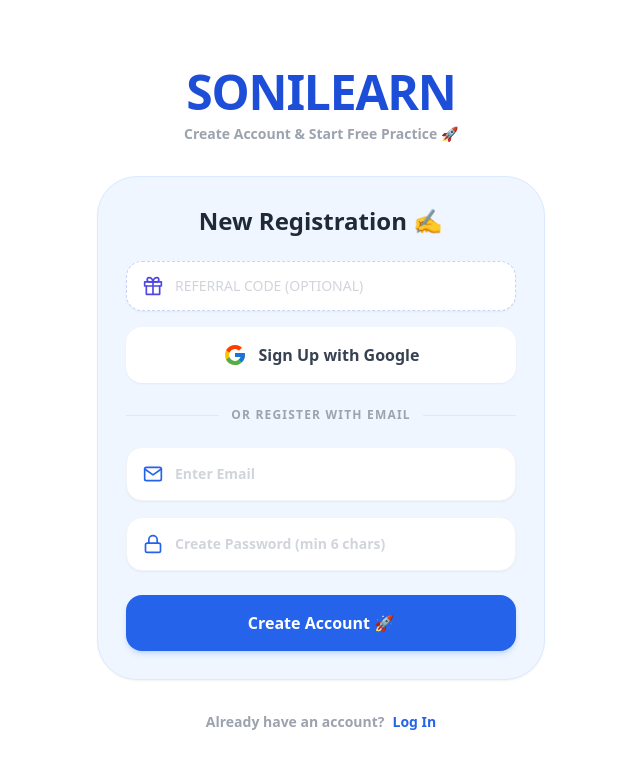
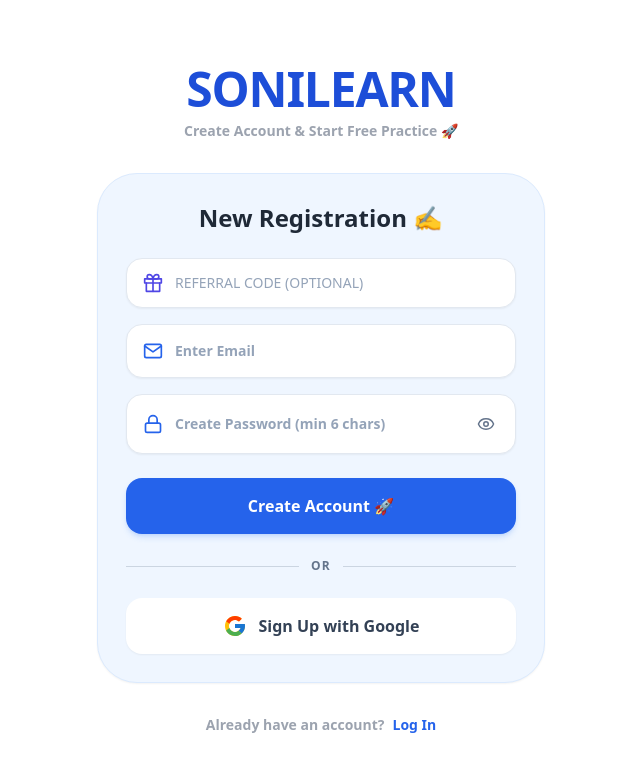
Before and after one commit to shanu-dev911/sonilearn, a Next.js app: page /signup in a window 1280 px wide. Shown: the top 772 px of the page, without its empty margins (319-959 px from the left). Built offline with nearby package versions, Linux system fonts and the light colour scheme; no server answers.

Commit message:
Improve login and signup forms

```diff
--- a/app/login/page.tsx
+++ b/app/login/page.tsx
@@ -4,6 +4,7 @@
 
 import { useState, useEffect } from "react";
 import { useRouter } from "next/navigation";
+import Link from "next/link";
 
 import {
     signInWithEmailAndPassword,
@@ -23,6 +24,7 @@
 import { auth, db } from "@/lib/firebase-client";
 import { FcGoogle } from "react-icons/fc";
 import { FiMail, FiLock } from "react-icons/fi";
+import { Eye, EyeOff } from "lucide-react";
 
 const googleProvider = new GoogleAuthProvider();
 
@@ -37,6 +39,7 @@
 
     const [email, setEmail] = useState("");
     const [password, setPassword] = useState("");
+    const [showPassword, setShowPassword] = useState(false);
     const [loading, setLoading] = useState(false);
     const [checkingRedirect, setCheckingRedirect] = useState(true);
 
@@ -91,7 +94,8 @@
             });
     }, []);
 
-    const handleLogin = async () => {
+    const handleLogin = async (event: React.FormEvent<HTMLFormElement>) => {
+        event.preventDefault();
         if (!email || !password) {
             alert("Enter email & password");
             return;
@@ -167,62 +171,71 @@
                         Welcome Back 👋
                     </h2>
 
-                    {/* GOOGLE LOGIN (PRIMARY - 1 CLICK) */}
+                    <form onSubmit={handleLogin}>
+                        <div className="bg-white border border-slate-200 focus-within:border-blue-600 focus-within:ring-2 focus-within:ring-blue-100 rounded-2xl px-4 py-4 flex items-center gap-3 shadow-sm mb-4 transition-colors">
+                            <FiMail className="text-blue-600 text-xl flex-shrink-0" aria-hidden="true" />
+                            <input
+                                type="email"
+                                autoComplete="email"
+                                aria-label="Email address"
+                                placeholder="Enter Email"
+                                value={email}
+                                onChange={(e) => setEmail(e.target.value)}
+                                className="w-full outline-none bg-transparent font-semibold text-slate-800 placeholder:text-slate-400 text-sm"
+                            />
+                        </div>
+
+                        <div className="bg-white border border-slate-200 focus-within:border-blue-600 focus-within:ring-2 focus-within:ring-blue-100 rounded-2xl px-4 py-4 flex items-center gap-3 shadow-sm mb-2 transition-colors">
+                            <FiLock className="text-blue-600 text-xl flex-shrink-0" aria-hidden="true" />
+                            <input
+                                type={showPassword ? "text" : "password"}
+                                autoComplete="current-password"
+                                aria-label="Password"
+                                placeholder="Enter Password"
+                                value={password}
+                                onChange={(e) => setPassword(e.target.value)}
+                                className="w-full outline-none bg-transparent font-semibold text-slate-800 placeholder:text-slate-400 text-sm"
+                            />
+                            <button
+                                type="button"
+                                onClick={() => setShowPassword((visible) => !visible)}
+                                aria-label={showPassword ? "Hide password" : "Show password"}
+                                aria-pressed={showPassword}
+                                className="text-slate-500 hover:text-slate-800 p-1 rounded-lg"
+                            >
+                                {showPassword ? <EyeOff size={18} /> : <Eye size={18} />}
+                            </button>
+                        </div>
+
+                        <div className="flex justify-end mb-6">
+                            <Link href="/forgot-password" className="text-xs text-blue-700 font-bold hover:underline">
+                                Forgot Password?
+                            </Link>
+                        </div>
+
+                        <button
+                            type="submit"
+                            disabled={loading}
+                            className={`w-full py-4 rounded-2xl font-black text-white transition-all shadow-md shadow-blue-500/20 active:scale-98 ${loading ? "bg-gray-400 cursor-not-allowed" : "bg-blue-600 hover:bg-blue-700"}`}
+                        >
+                            {loading ? "Please wait..." : "Log In 🚀"}
+                        </button>
+                    </form>
+
+                    <div className="flex items-center gap-3 my-6" aria-label="Or continue with Google">
+                        <div className="flex-1 h-px bg-slate-300"></div>
+                        <span className="text-xs text-slate-500 font-black uppercase tracking-widest">OR</span>
+                        <div className="flex-1 h-px bg-slate-300"></div>
+                    </div>
+
                     <button
+                        type="button"
                         onClick={handleGoogle}
                         disabled={loading}
-                        className="w-full bg-white border border-gray-200 rounded-2xl py-4 flex items-center justify-center gap-3 font-black text-gray-700 hover:bg-gray-50 transition shadow-sm active:scale-98"
+                        className="w-full bg-white border border-slate-200 rounded-2xl py-4 flex items-center justify-center gap-3 font-black text-slate-700 hover:bg-slate-50 transition shadow-sm active:scale-98 disabled:opacity-60 disabled:cursor-not-allowed"
                     >
                         <FcGoogle size={24} />
                         Continue with Google
-                    </button>
-
-                    <div className="flex items-center gap-3 my-6">
-                        <div className="flex-1 h-[1px] bg-gray-200"></div>
-                        <span className="text-xs text-gray-400 font-black uppercase tracking-widest">
-                            OR LOGIN WITH EMAIL
-                        </span>
-                        <div className="flex-1 h-[1px] bg-gray-200"></div>
-                    </div>
-
-                    <div className="bg-white border border-gray-100 rounded-2xl px-4 py-4 flex items-center gap-3 shadow-sm mb-4">
-                        <FiMail className="text-blue-600 text-xl flex-shrink-0" />
-                        <input
-                            type="email"
-                            placeholder="Enter Email"
-                            value={email}
-                            onChange={(e) => setEmail(e.target.value)}
-                            className="w-full outline-none bg-transparent font-semibold text-gray-700 placeholder:text-gray-300 text-sm"
-                        />
-                    </div>
-
-                    <div className="bg-white border border-gray-100 rounded-2xl px-4 py-4 flex items-center gap-3 shadow-sm mb-2">
-                        <FiLock className="text-blue-600 text-xl flex-shrink-0" />
-                        <input
-                            type="password"
-                            placeholder="Enter Password"
-                            value={password}
-                            onChange={(e) => setPassword(e.target.value)}
-                            className="w-full outline-none bg-transparent font-semibold text-gray-700 placeholder:text-gray-300 text-sm"
-                        />
-                    </div>
-
-                    <div className="flex justify-end mb-6">
-                        <button
-                            onClick={() => router.push("/forgot-password")}
-                            className="text-xs text-blue-600 font-bold hover:underline"
-                        >
-                            Forgot Password?
-                        </button>
-                    </div>
-
-                    <button
-                        onClick={handleLogin}
-                        disabled={loading}
-                        className={`w-full py-4 rounded-2xl font-black text-white transition-all shadow-md shadow-blue-500/20 active:scale-98 ${loading ? "bg-gray-400 cursor-not-allowed" : "bg-blue-600 hover:bg-blue-700"
-                            }`}
-                    >
-                        {loading ? "Please wait..." : "Log In 🚀"}
                     </button>
                 </div>
 
--- a/app/signup/page.tsx
+++ b/app/signup/page.tsx
@@ -27,6 +27,7 @@
 import { auth, db } from "@/lib/firebase-client";
 import { FcGoogle } from "react-icons/fc";
 import { FiMail, FiLock, FiGift } from "react-icons/fi";
+import { Eye, EyeOff } from "lucide-react";
 
 const googleProvider = new GoogleAuthProvider();
 
@@ -55,6 +56,7 @@
 
     const [email, setEmail] = useState("");
     const [password, setPassword] = useState("");
+    const [showPassword, setShowPassword] = useState(false);
     const [referralInput, setReferralInput] = useState("");
     const [loading, setLoading] = useState(false);
     const [checkingRedirect, setCheckingRedirect] = useState(true);
@@ -136,7 +138,8 @@
             });
     }, []);
 
-    const handleSignup = async () => {
+    const handleSignup = async (event: React.FormEvent<HTMLFormElement>) => {
+        event.preventDefault();
         if (!email || !password) {
             alert("Please enter email & password");
             return;
@@ -246,66 +249,78 @@
                         New Registration ✍️
                     </h2>
 
-                    {/* Referral Code (Optional - Works for both Google and Email) */}
-                    <div className="bg-white border border-dashed border-indigo-200 rounded-2xl px-4 py-3.5 flex items-center gap-3 shadow-sm mb-4">
-                        <FiGift className="text-indigo-600 text-xl flex-shrink-0" />
+                    <form onSubmit={handleSignup}>
+                        <div className="bg-white border border-slate-200 focus-within:border-blue-600 focus-within:ring-2 focus-within:ring-blue-100 rounded-2xl px-4 py-3.5 flex items-center gap-3 shadow-sm mb-4 transition-colors">
+                            <FiGift className="text-indigo-600 text-xl flex-shrink-0" aria-hidden="true" />
                             <input
                                 type="text"
+                                aria-label="Referral code (optional)"
                                 placeholder="Referral Code (Optional)"
                                 value={referralInput}
                                 onChange={(e) => setReferralInput(e.target.value.toUpperCase())}
-                            className="w-full outline-none bg-transparent font-black tracking-wider text-indigo-700 placeholder:font-medium placeholder:tracking-normal placeholder:text-gray-300 uppercase text-sm"
+                                autoCapitalize="characters"
+                                className="w-full outline-none bg-transparent font-black tracking-wider text-slate-800 placeholder:font-medium placeholder:tracking-normal placeholder:text-slate-400 uppercase text-sm"
                             />
                         </div>
 
-                    {/* Google Signup Button */}
+                        <div className="bg-white border border-slate-200 focus-within:border-blue-600 focus-within:ring-2 focus-within:ring-blue-100 rounded-2xl px-4 py-4 flex items-center gap-3 shadow-sm mb-4 transition-colors">
+                            <FiMail className="text-blue-600 text-xl flex-shrink-0" aria-hidden="true" />
+                            <input
+                                type="email"
+                                autoComplete="email"
+                                aria-label="Email address"
+                                placeholder="Enter Email"
+                                value={email}
+                                onChange={(e) => setEmail(e.target.value)}
+                                className="w-full outline-none bg-transparent font-semibold text-slate-800 placeholder:text-slate-400 text-sm"
+                            />
+                        </div>
+
+                        <div className="bg-white border border-slate-200 focus-within:border-blue-600 focus-within:ring-2 focus-within:ring-blue-100 rounded-2xl px-4 py-4 flex items-center gap-3 shadow-sm mb-6 transition-colors">
+                            <FiLock className="text-blue-600 text-xl flex-shrink-0" aria-hidden="true" />
+                            <input
+                                type={showPassword ? "text" : "password"}
+                                autoComplete="new-password"
+                                aria-label="Create password"
+                                placeholder="Create Password (min 6 chars)"
+                                value={password}
+                                onChange={(e) => setPassword(e.target.value)}
+                                className="w-full outline-none bg-transparent font-semibold text-slate-800 placeholder:text-slate-400 text-sm"
+                            />
                             <button
+                                type="button"
+                                onClick={() => setShowPassword((visible) => !visible)}
+                                aria-label={showPassword ? "Hide password" : "Show password"}
+                                aria-pressed={showPassword}
+                                className="text-slate-500 hover:text-slate-800 p-1 rounded-lg"
+                            >
+                                {showPassword ? <EyeOff size={18} /> : <Eye size={18} />}
+                            </button>
+                        </div>
+
+                        <button
+                            type="submit"
+                            disabled={loading}
+                            className={`w-full py-4 rounded-2xl font-black text-white transition-all shadow-md shadow-blue-500/20 active:scale-98 ${loading ? "bg-gray-400 cursor-not-allowed" : "bg-blue-600 hover:bg-blue-700"}`}
+                        >
+                            {loading ? "Creating Account..." : "Create Account 🚀"}
+                        </button>
+                    </form>
+
+                    <div className="flex items-center gap-3 my-6" aria-label="Or sign up with Google">
+                        <div className="flex-1 h-px bg-slate-300"></div>
+                        <span className="text-xs text-slate-500 font-black uppercase tracking-widest">OR</span>
+                        <div className="flex-1 h-px bg-slate-300"></div>
+                    </div>
+
+                    <button
+                        type="button"
                         onClick={handleGoogle}
                         disabled={loading}
-                        className="w-full bg-white border border-gray-200 rounded-2xl py-4 flex items-center justify-center gap-3 font-black text-gray-700 hover:bg-gray-50 transition shadow-sm active:scale-98"
+                        className="w-full bg-white border border-slate-200 rounded-2xl py-4 flex items-center justify-center gap-3 font-black text-slate-700 hover:bg-slate-50 transition shadow-sm active:scale-98 disabled:opacity-60 disabled:cursor-not-allowed"
                     >
                         <FcGoogle size={24} />
                         Sign Up with Google
-                    </button>
-
-                    <div className="flex items-center gap-3 my-6">
-                        <div className="flex-1 h-[1px] bg-gray-200"></div>
-                        <span className="text-xs text-gray-400 font-black uppercase tracking-widest">
-                            OR REGISTER WITH EMAIL
-                        </span>
-                        <div className="flex-1 h-[1px] bg-gray-200"></div>
-                    </div>
-
-                    {/* Email Signup Fields */}
-                    <div className="bg-white border border-gray-100 rounded-2xl px-4 py-4 flex items-center gap-3 shadow-sm mb-4">
-                        <FiMail className="text-blue-600 text-xl flex-shrink-0" />
-                        <input
-                            type="email"
-                            placeholder="Enter Email"
-                            value={email}
-                            onChange={(e) => setEmail(e.target.value)}
-                            className="w-full outline-none bg-transparent font-semibold text-gray-700 placeholder:text-gray-300 text-sm"
-                        />
-                    </div>
-
-                    <div className="bg-white border border-gray-100 rounded-2xl px-4 py-4 flex items-center gap-3 shadow-sm mb-6">
-                        <FiLock className="text-blue-600 text-xl flex-shrink-0" />
-                        <input
-                            type="password"
-                            placeholder="Create Password (min 6 chars)"
-                            value={password}
-                            onChange={(e) => setPassword(e.target.value)}
-                            className="w-full outline-none bg-transparent font-semibold text-gray-700 placeholder:text-gray-300 text-sm"
-                        />
-                    </div>
-
-                    <button
-                        onClick={handleSignup}
-                        disabled={loading}
-                        className={`w-full py-4 rounded-2xl font-black text-white transition-all shadow-md shadow-blue-500/20 active:scale-98 ${loading ? "bg-gray-400 cursor-not-allowed" : "bg-blue-600 hover:bg-blue-700"
-                            }`}
-                    >
-                        {loading ? "Creating Account..." : "Create Account 🚀"}
                     </button>
                 </div>
 
```
Lines whose indentation alone changed are shown as unchanged.
